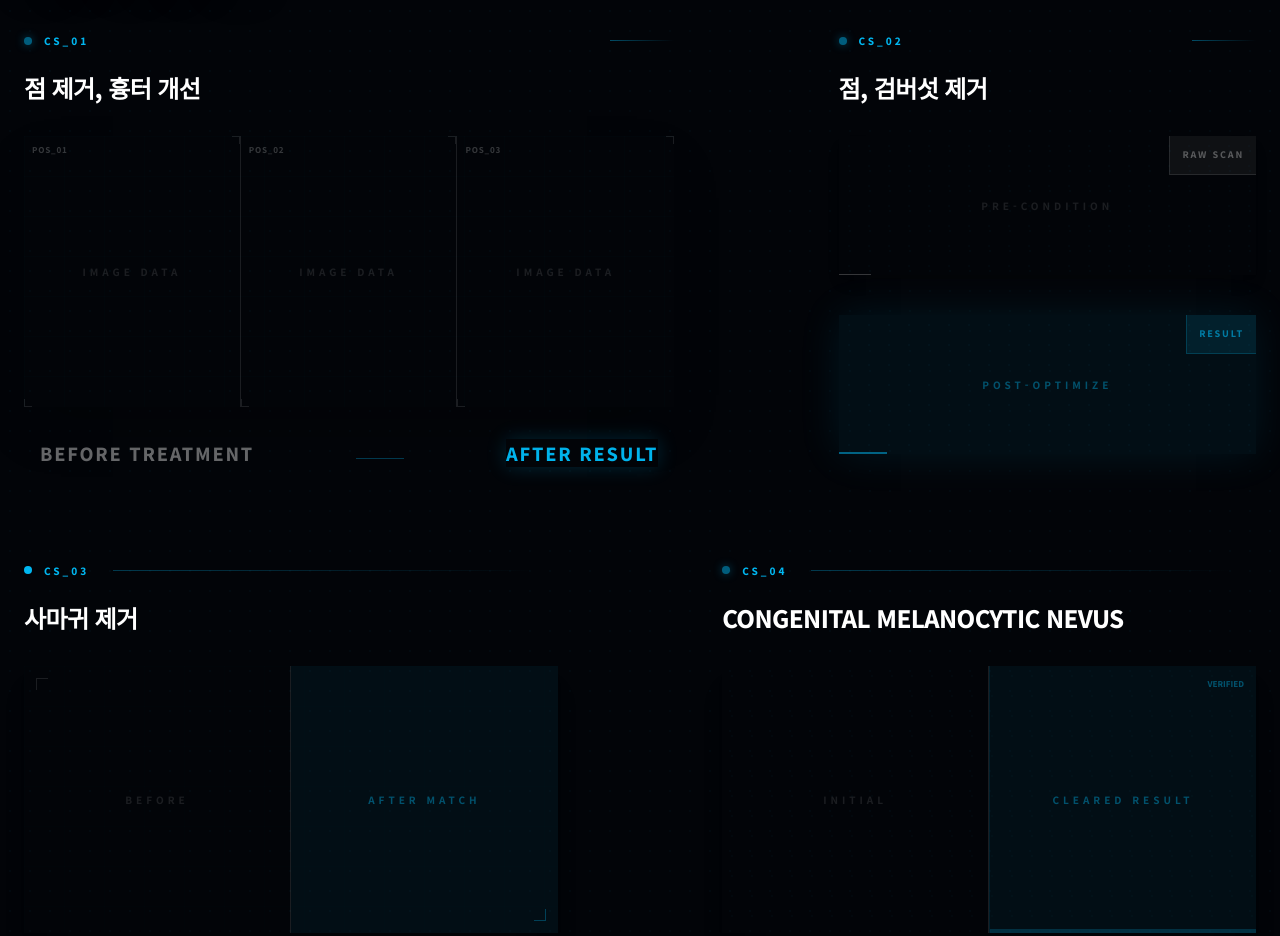
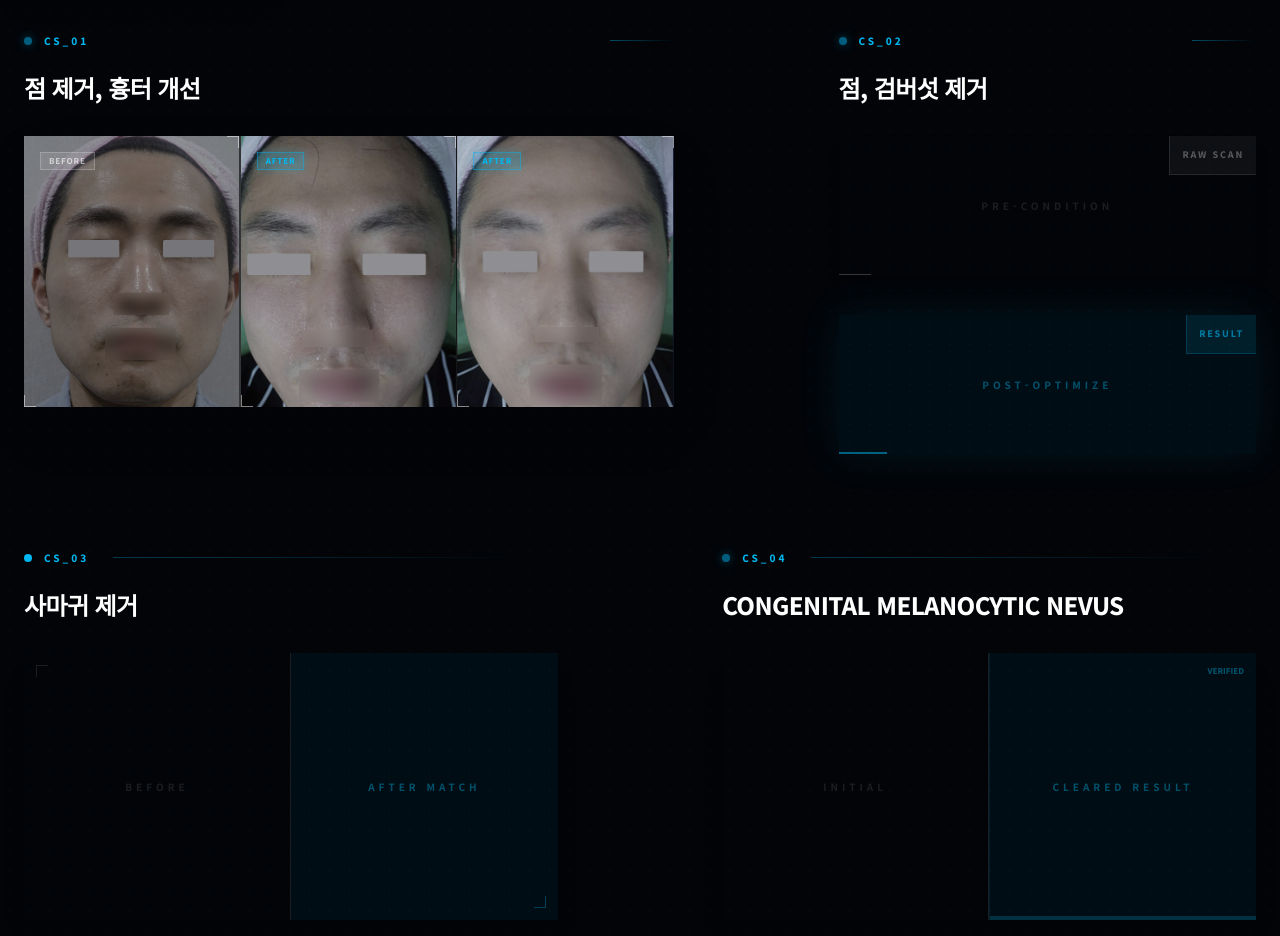
Before and after one commit to BIOADDLAB/chungan-medical, a Next.js app: page /u-pulse in a window 1280 px wide. Shown: the part 5400-6336 px from the top of the page. Built offline with nearby package versions, Linux system fonts and the light colour scheme.

Commit message:
Update page.tsx

```diff
--- a/src/app/u-pulse/page.tsx
+++ b/src/app/u-pulse/page.tsx
@@ -4,6 +4,7 @@ export const dynamic = 'force-dynamic';
 import React from 'react';
 import { motion } from 'framer-motion';
 import Link from 'next/link';
+import Image from 'next/image';
 
 export default function UPulsePage() {
   return (
@@ -709,25 +710,31 @@ export default function UPulsePage() {
               <div className="relative glass-panel-dark overflow-hidden border-[#ffffff15] group-hover:border-primary/50 transition-all duration-700 shadow-2xl">
                 <div className="absolute inset-0 bg-tech-grid opacity-25 group-hover:opacity-40 transition-opacity" />
                 <div className="grid grid-cols-3 relative">
-                  {[1, 2, 3].map((idx) => (
-                    <div key={idx} className="aspect-[4/5] border-r border-white/10 last:border-none flex items-center justify-center relative overflow-hidden group/slot">
-                      <div className="absolute inset-0 bg-primary/5 opacity-0 group-hover/slot:opacity-100 transition-opacity duration-500" />
-                      <div className="absolute top-2 left-2 text-[8px] font-black text-white/20 tracking-widest uppercase">POS_0{idx}</div>
-                      <span className="text-white/10 font-bold text-[10px] tracking-[0.4em] uppercase z-10 group-hover:text-primary/40 transition-all duration-500 group-hover:scale-110">Image Data</span>
+                  {[
+                    { id: 1, src: '/images/upulse/cs1left.png', label: 'BEFORE' },
+                    { id: 2, src: '/images/upulse/cs1center.png', label: 'AFTER' },
+                    { id: 3, src: '/images/upulse/cs1right.png', label: 'AFTER' }
+                  ].map((img) => (
+                    <div key={img.id} className={`aspect-[4/5] border-[#ffffff15] flex items-center justify-center relative overflow-hidden group/slot cursor-pointer bg-black/40 ${img.id === 1 ? 'border-r-[2px] border-white/20' : 'border-r last:border-none'}`}>
+                      <Image
+                        src={img.src}
+                        alt={`Clinical Case Position ${img.id}`}
+                        fill
+                        className={`object-cover ${img.label === 'BEFORE' ? 'opacity-70' : 'opacity-85'} group-hover/slot:opacity-100 group-hover/slot:scale-110 transition-all duration-700 ease-out`}
+                      />
+
+                      {/* Before / After Badge */}
+                      <div className={`absolute top-4 left-4 px-2 py-0.5 text-[8px] font-black tracking-widest z-30 ${img.label === 'BEFORE' ? 'bg-white/10 text-white/60 border border-white/20' : 'bg-primary/20 text-primary border border-primary/40 shadow-[0_0_10px_rgba(0,183,241,0.2)]'}`}>
+                        {img.label}
+                      </div>
+
+                      <div className="absolute inset-0 bg-primary/10 opacity-0 group-hover/slot:opacity-100 transition-opacity duration-500 z-10 mix-blend-overlay" />
+
                       {/* Corner Accents for Slot */}
-                      <div className="absolute top-0 right-0 w-2 h-2 border-t border-r border-white/10" />
-                      <div className="absolute bottom-0 left-0 w-2 h-2 border-b border-l border-white/10" />
+                      <div className="absolute top-0 right-0 w-3 h-3 border-t border-r border-white/50 z-20" />
+                      <div className="absolute bottom-0 left-0 w-3 h-3 border-b border-l border-white/50 z-20" />
                     </div>
                   ))}
-                </div>
-              </div>
-              <div className="flex mt-8 px-4 justify-between items-end">
-                <div className="flex flex-col">
-                  <span className="text-lg font-black text-white/40 tracking-[0.1em] uppercase group-hover:text-white/60 transition-colors">Before Treatment</span>
-                </div>
-                <div className="w-12 h-px bg-primary/30 mb-2"></div>
-                <div className="flex flex-col text-right">
-                  <span className="text-lg font-black text-primary tracking-[0.1em] uppercase shadow-[0_0_20px_rgba(0,183,241,0.2)]">After Result</span>
                 </div>
               </div>
             </motion.div>
```
